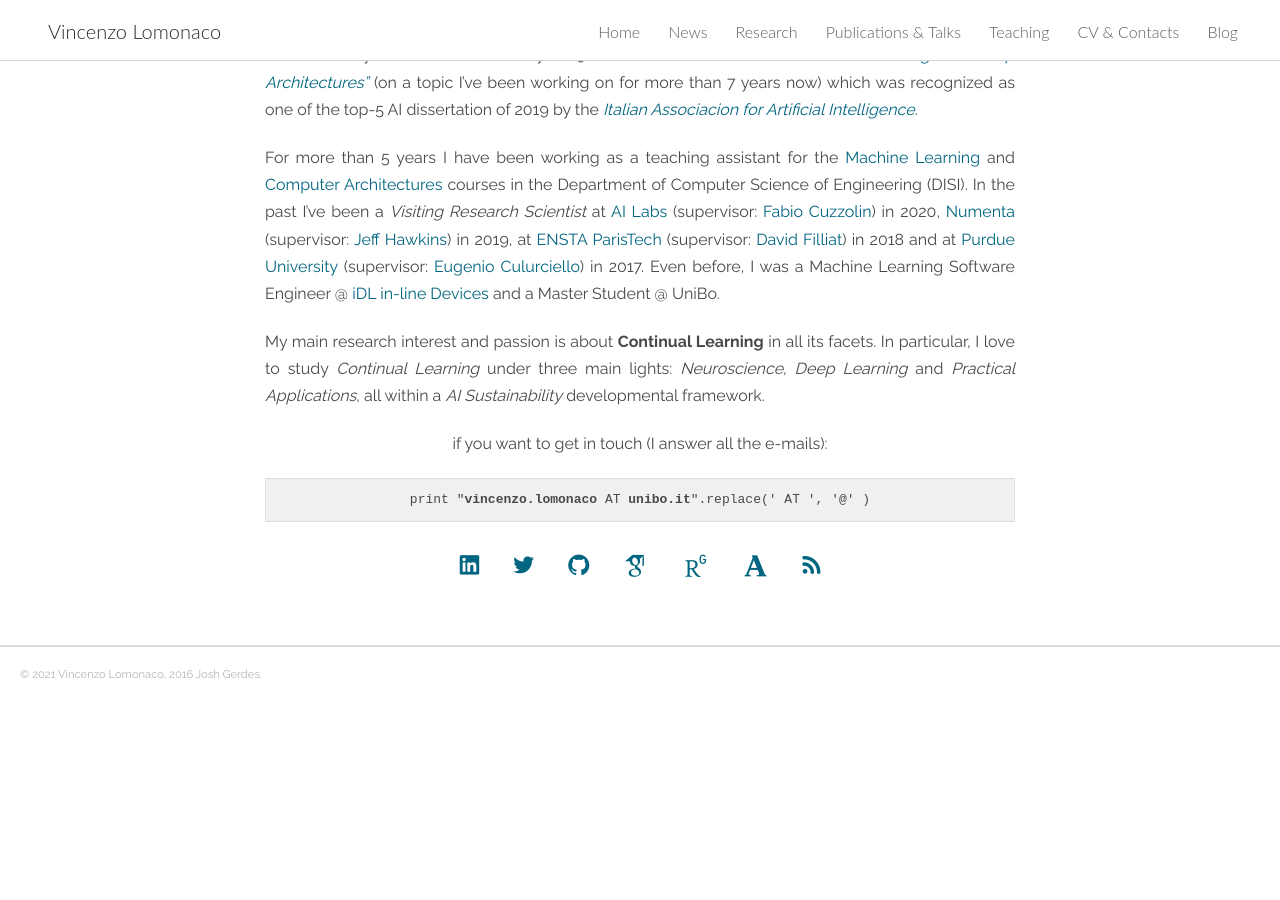
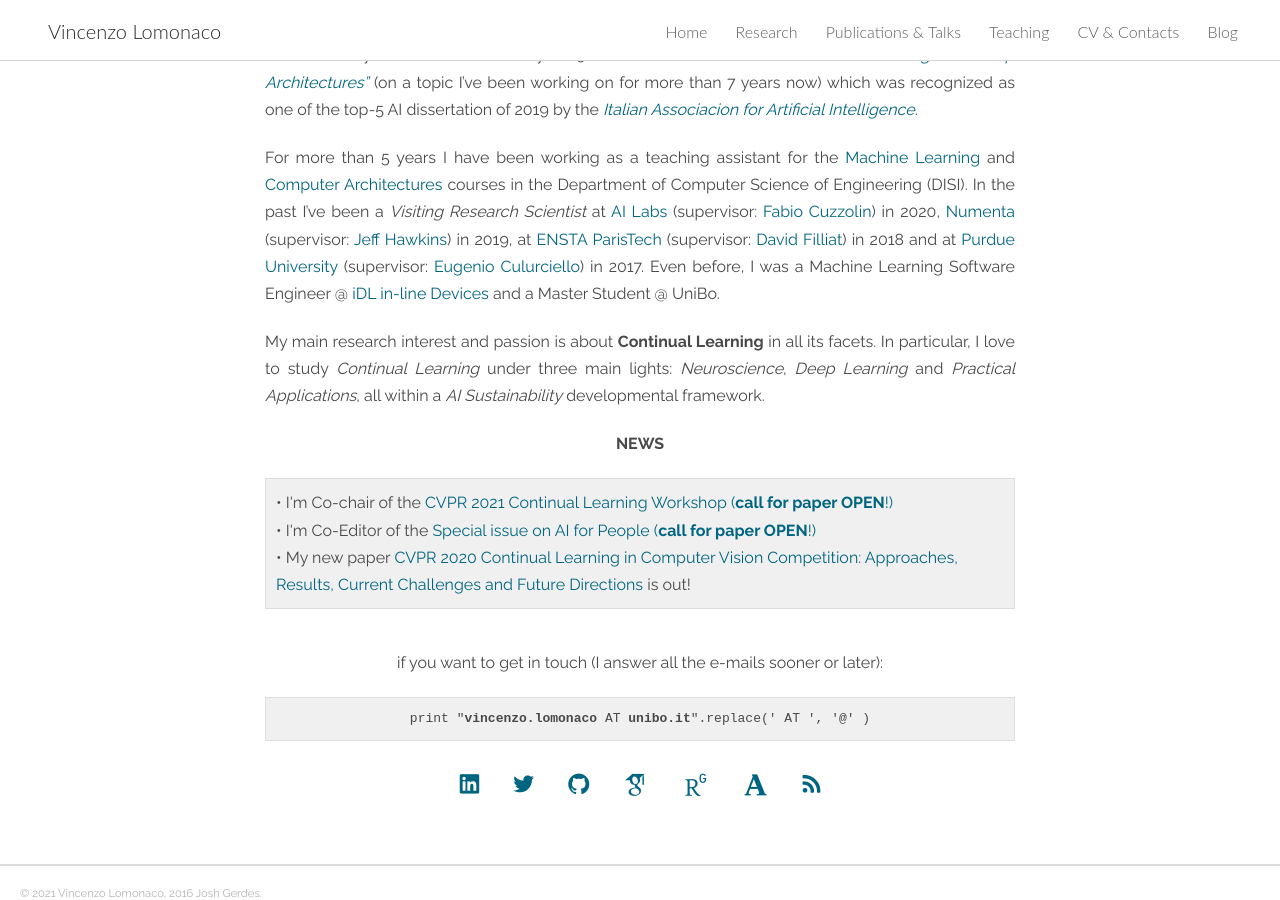
Before and after one commit to vlomonaco/website, a Jekyll site: the page built from home.md, in a window 1280 px wide and 900 px high, scrolled down 546 px. Built offline with Jekyll 4.4.1, drawn with Linux system fonts in a browser that asks for light colours; nearby versions of some CDN libraries; some web fonts are replaced; before the commit the page ends 1227 px from its top, so only the background shows below that.

Commit message:
news section moved in front page

```diff
--- a/_includes/ex_header.html
+++ b/_includes/ex_header.html
@@ -20,11 +20,13 @@
             </ul>
 					</nav>
 
+        <!--
           <nav class="cover-navigation cover-navigation--primary">
             <ul class="navigation">
               <li class="navigation__item"><a href="/{{ site.baseurl }}news" title="link to {{ site.title }} news " class="blog-button">news</a></li>
             </ul>
 				 </nav>
+        -->
 
           <nav class="cover-navigation cover-navigation--primary">
             <ul class="navigation">
--- a/_includes/header.html
+++ b/_includes/header.html
@@ -139,7 +139,7 @@
 	<nav>
 		<ul>
 				<li><a id='nav-home' href="/{{ site.baseurl }}home">Home</a></li>
-				<li><a id='nav-news' href="/{{ site.baseurl }}news" title="link to {{ site.title }} news">News</a></li>
+				<!--<li><a id='nav-news' href="/{{ site.baseurl }}news" title="link to {{ site.title }} news">News</a></li>-->
 				<li><a id='nav-research' href="/{{ site.baseurl }}research" title="link to {{ site.title }} research ">Research</a></li>
 				<li><a id='nav-pubs' href="/{{ site.baseurl }}publications_and_talks" title="link to {{ site.title }} publications & talks" class="blog-button">Publications & Talks</a></li>
 				<li><a id='nav-teach' href="/{{ site.baseurl }}teaching" title="link to {{ site.title }} teaching">Teaching</a></li>
@@ -155,7 +155,7 @@
 		<ul>
 				<li id='mobile-menu-name'><i class="icon icon-list btn-mobile-menu__icon"></i><p>Menu</p></li>
 				<li><a id='nav-home' href="/{{ site.baseurl }}home">Home</a></li>
-				<li><a id='nav-news' href="/{{ site.baseurl }}news" title="link to {{ site.title }} news">News</a></li>
+				<!--<li><a id='nav-news' href="/{{ site.baseurl }}news" title="link to {{ site.title }} news">News</a></li>-->
 				<li><a id='nav-research' href="/{{ site.baseurl }}research" title="link to {{ site.title }} research ">Research</a></li>
 				<li><a id='nav-pubs' href="/{{ site.baseurl }}publications_and_talks" title="link to {{ site.title }} publications & talks" class="blog-button">Publications & Talks</a></li>
 				<li><a id='nav-teach' href="/{{ site.baseurl }}teaching" title="link to {{ site.title }} teaching">Teaching</a></li>
--- a/_includes/home_content.html
+++ b/_includes/home_content.html
@@ -11,8 +11,18 @@ For more than 5 years I have been working as a teaching assistant for the <a hre
 
 My main research interest and passion is about **Continual Learning** in all its facets. In particular, I love to study *Continual Learning* under three main lights: *Neuroscience*, *Deep Learning* and *Practical Applications*, all within a *AI Sustainability* developmental framework.
 
-<p style="text-align:center;"> if you want to get in touch (I answer all the e-mails):<br> </p>
+<p style="text-align:center;margin-top:20px;"><strong>NEWS</strong></p>
+<p style="text-align:left; background-color:rgba(0,0,0,0.06); border: 1px solid rgb(222, 222, 222); padding:10px; margin-bottom:40px;">
+&bull; I'm Co-chair of the <a href="https://sites.google.com/view/clvision2021/overview?authuser=0">CVPR 2021 Continual Learning Workshop (<strong>call for paper OPEN</strong>!)</a><br>
+&bull; I'm Co-Editor of the <a href="https://www.springer.com/journal/146/updates/18583616">Special issue on AI for People (<strong>call for paper OPEN</strong>!)</a><br>
+&bull; My new paper <a href="https://arxiv.org/abs/2009.09929">CVPR 2020 Continual Learning in Computer Vision Competition: Approaches, Results, Current Challenges and Future Directions</a> is out!<br>
+</p>
+
+<p style="text-align:center;"> if you want to get in touch (I answer all the e-mails sooner or later):<br> </p>
 <p style="text-align:center; background-color:rgba(0,0,0,0.06); border: 1px solid rgb(222, 222, 222); padding:10px; font-family:monospace">print "<strong>vincenzo.lomonaco</strong> AT <strong>unibo.it</strong>".replace(' AT ', '@' )</p>
+
+
+
 
 <style type="text/css">
     i.iconpad{ margin: 15px; }
```
Also changed, not shown: 13 other files.
